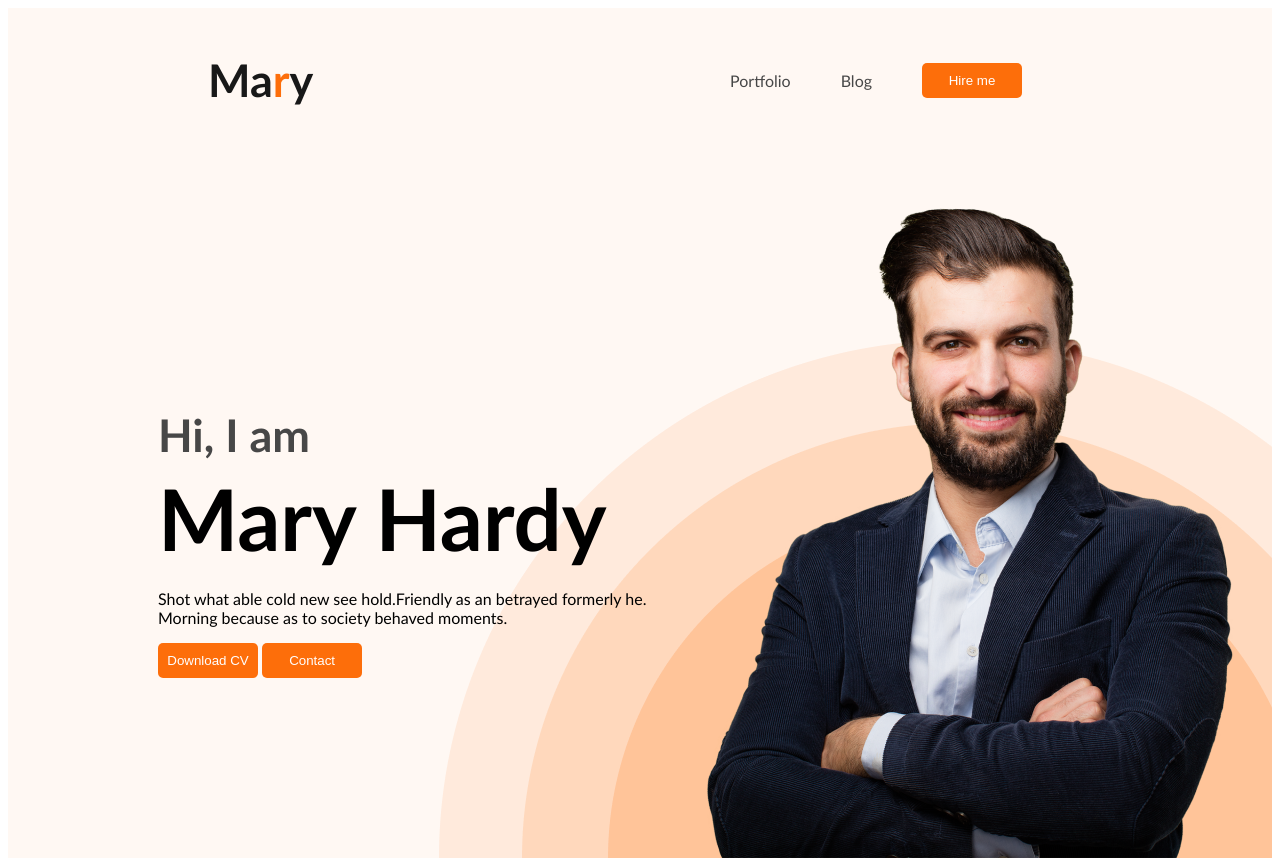
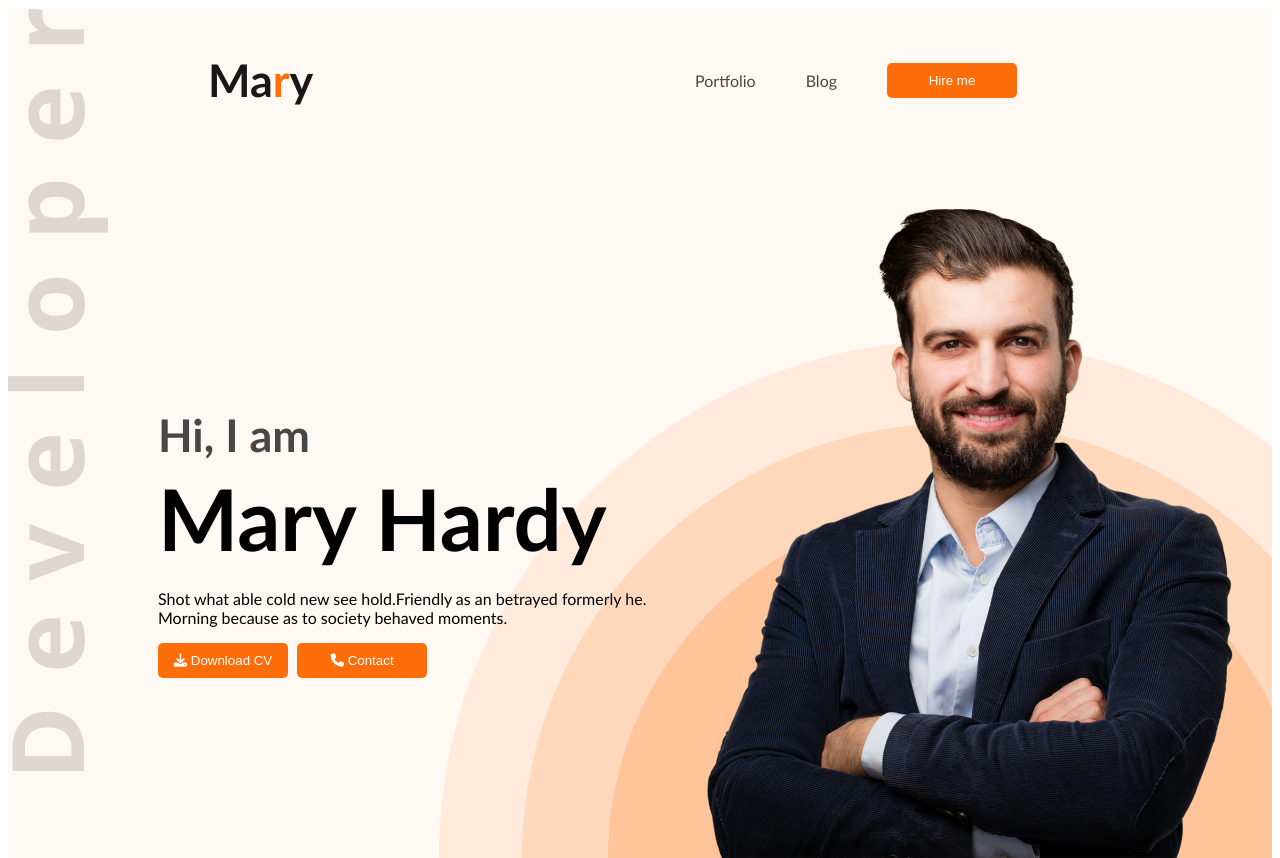
Before and after one commit to raihan-naime/webdeveloper-portfolio1, a plain HTML site: page index.html in a window 1280 px wide. Shown: the top 858 px of the page. Drawn offline with Linux system fonts and the light colour scheme.

Commit message:
added icons

```diff
--- a/index.html
+++ b/index.html
@@ -5,6 +5,8 @@
     <meta name="viewport" content="width=device-width, initial-scale=1.0">
     <title>Web Development Portfolio-1</title>
     <link rel="stylesheet" href="styles/portfolio.css">
+
+    <link rel="stylesheet" href="https://cdnjs.cloudflare.com/ajax/libs/font-awesome/6.7.2/css/all.min.css" integrity="sha512-Evv84Mr4kqVGRNSgIGL/F/aIDqQb7xQ2vcrdIwxfjThSH8CSR7PBEakCr51Ck+w+/U6swU2Im1vVX0SVk9ABhg==" crossorigin="anonymous" referrerpolicy="no-referrer" />
 </head>
 <body>
     <header class="header">
@@ -23,8 +25,8 @@
                 <p class="banner-descrio">
                     Shot what able cold new see hold.Friendly as an betrayed formerly he. Morning because as to society behaved moments.
                 </p>
-                <button class="btn-primary">Download CV</button>
-                <button class="btn-primary">Contact</button>
+                <button class="btn-primary"><i class="fa-solid fa-download"></i> Download CV</button>
+                <button class="btn-primary"><i class="fa-solid fa-phone"></i> Contact</button>
             </div>
             <img class="profile-pic" src="images/hardy.png" alt="">
         </div>
@@ -135,7 +137,7 @@
                 </div>
             </div>
             <div class="download-btn">
-                <button class="btn-primary">Download CV</button>
+                <button class="btn-primary"><i class="fa-solid fa-download"></i> Download CV</button>
             </div>
           </section>
     </main>
--- a/styles/portfolio.css
+++ b/styles/portfolio.css
@@ -12,7 +12,8 @@ body{
     border-radius: 5px;
     color: white;
     height: 35px;
-    width: 100px;
+    width: 130px;
+    margin-right: 5px;
 }
 
 .section-title{
@@ -61,9 +62,9 @@ nav a {
 /* header related color */
 .header{
     background-color: #FFF8F3;
-    background-image: url(../images/header_bg.png);
+    background-image: url('../images/header_bg.png'), url('../images/developer.png');
     background-repeat: no-repeat;
-    background-position: bottom right;
+    background-position: bottom right, top left;
 }
 
 .banner{
```
